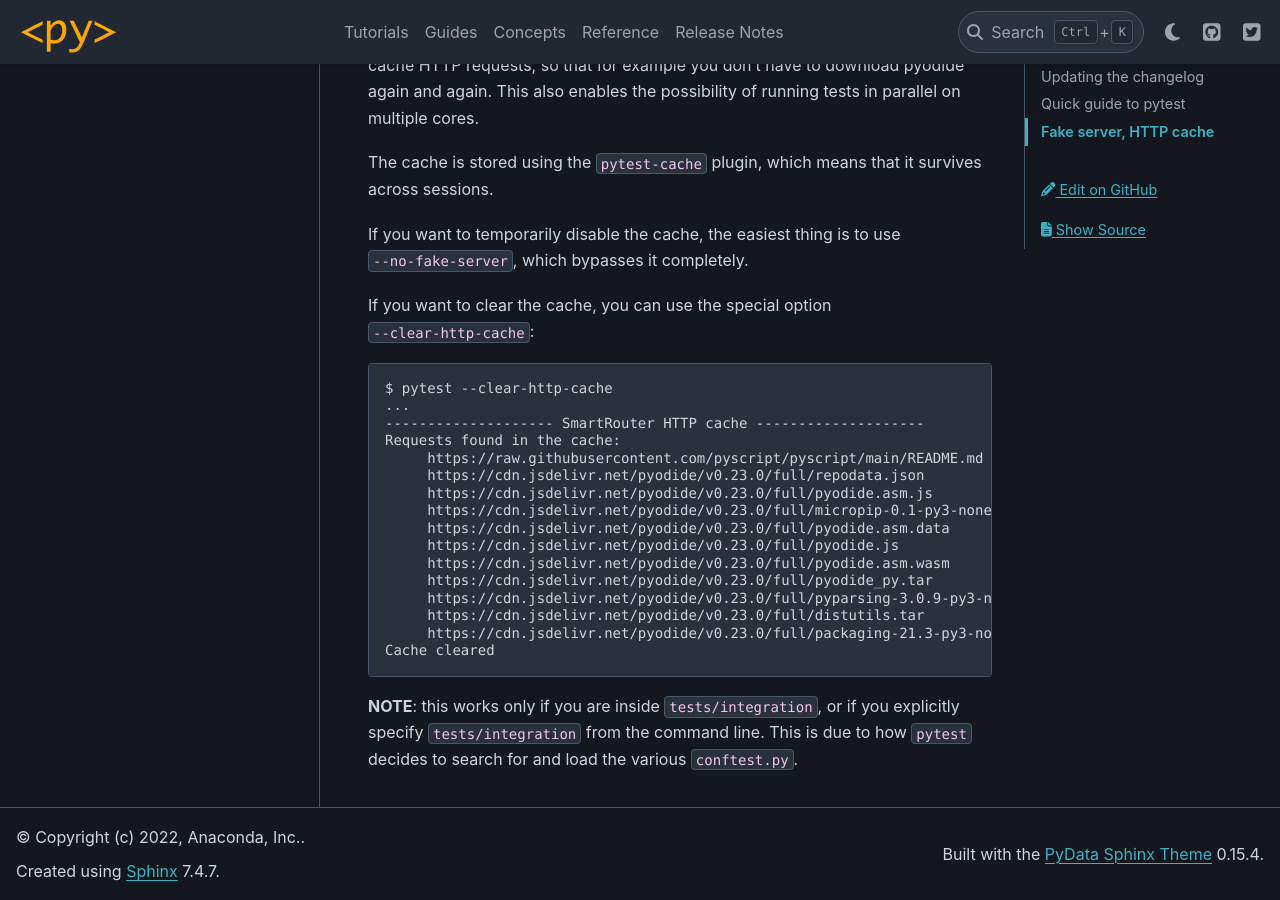
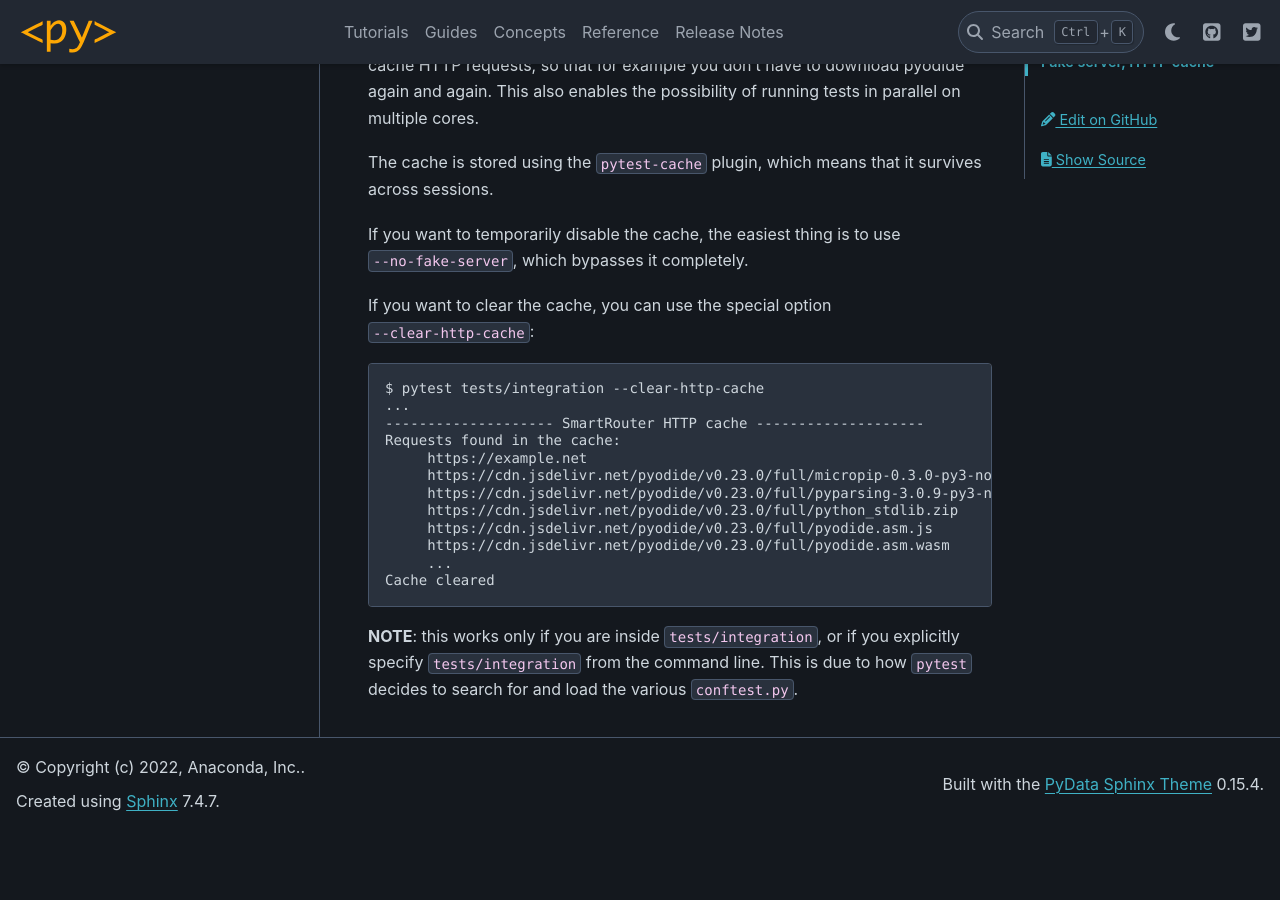
Before and after one commit to pyscript/pyscript, a Sphinx documentation site: the page built from docs/development/developing.md, in a window 1280 px wide and 900 px high, scrolled down 4763 px. Built offline with Sphinx 7.4.7 and the PyData theme 0.15.4, drawn with Linux system fonts in a browser that asks for light colours; after the commit the page ends 5593 px from its top, so only the background shows below that.

Commit message:
Update cached files listing

````diff
--- a/docs/development/developing.md
+++ b/docs/development/developing.md
@@ -208,21 +208,17 @@ If you want to clear the cache, you can use the special option
 `--clear-http-cache`:
 
 ```
-$ pytest --clear-http-cache
+$ pytest tests/integration --clear-http-cache
 ...
 -------------------- SmartRouter HTTP cache --------------------
 Requests found in the cache:
-     https://raw.githubusercontent.com/pyscript/pyscript/main/README.md
-     https://cdn.jsdelivr.net/pyodide/v0.23.0/full/repodata.json
+     https://example.net
+     https://cdn.jsdelivr.net/pyodide/v0.23.0/full/micropip-0.3.0-py3-none-any.whl
+     https://cdn.jsdelivr.net/pyodide/v0.23.0/full/pyparsing-3.0.9-py3-none-any.whl
+     https://cdn.jsdelivr.net/pyodide/v0.23.0/full/python_stdlib.zip
      https://cdn.jsdelivr.net/pyodide/v0.23.0/full/pyodide.asm.js
-     https://cdn.jsdelivr.net/pyodide/v0.23.0/full/micropip-0.1-py3-none-any.whl
-     https://cdn.jsdelivr.net/pyodide/v0.23.0/full/pyodide.asm.data
-     https://cdn.jsdelivr.net/pyodide/v0.23.0/full/pyodide.js
      https://cdn.jsdelivr.net/pyodide/v0.23.0/full/pyodide.asm.wasm
-     https://cdn.jsdelivr.net/pyodide/v0.23.0/full/pyodide_py.tar
-     https://cdn.jsdelivr.net/pyodide/v0.23.0/full/pyparsing-3.0.9-py3-none-any.whl
-     https://cdn.jsdelivr.net/pyodide/v0.23.0/full/distutils.tar
-     https://cdn.jsdelivr.net/pyodide/v0.23.0/full/packaging-21.3-py3-none-any.whl
+     ...
 Cache cleared
 ```
 
````
